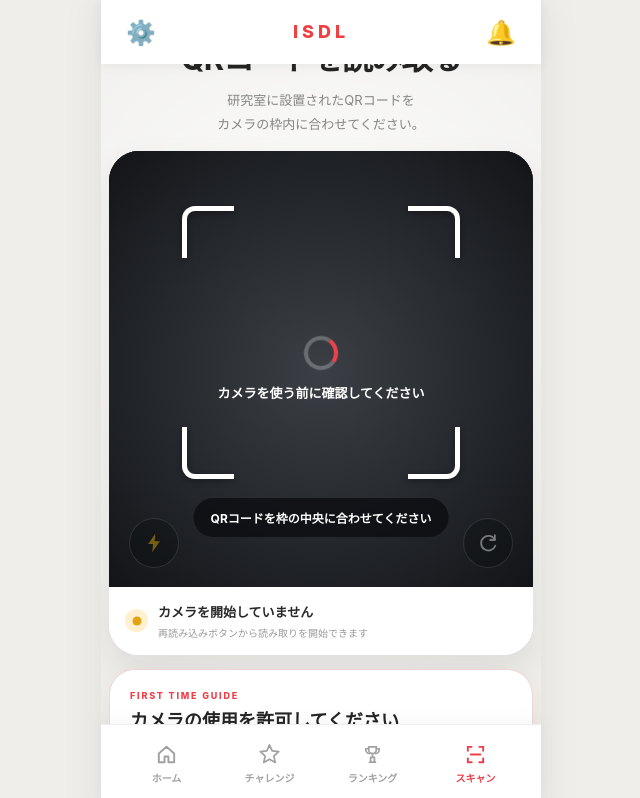
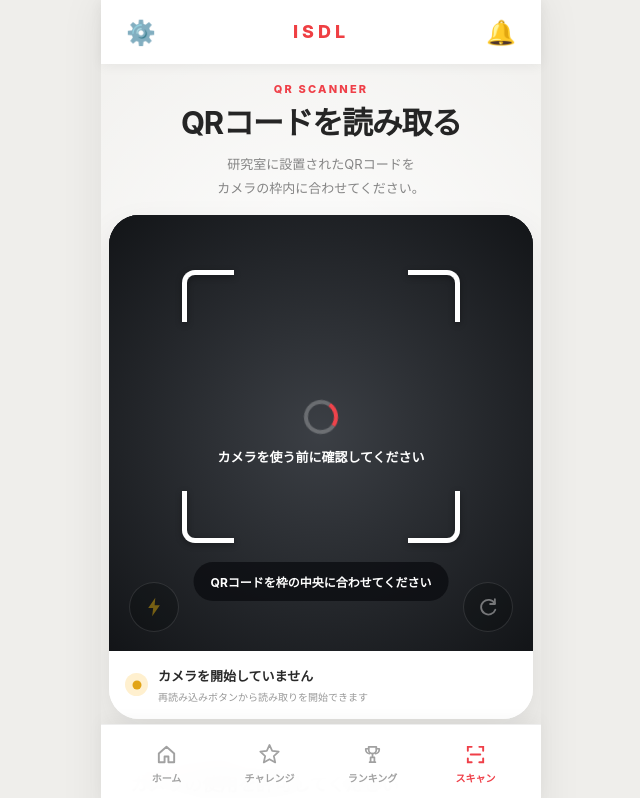
Before and after one commit to ISDL-hackathon/2026-teamC, a Next.js app: page /scan in a window 1280 px wide. Shown: the top 798 px of the page, without its empty margins (319-959 px from the left). Built offline with nearby package versions, Linux system fonts and the light colour scheme.

Commit message:
fix(d):画面サイズをボトムナビに合うように修正

```diff
--- a/src/app/challenge/page.module.css
+++ b/src/app/challenge/page.module.css
@@ -8,14 +8,10 @@
 .page {
   position: relative;
   width: 100%;
-  max-width: 390px;
+  max-width: 440px;
   min-height: 100vh;
+  margin: 0 auto;
   overflow-x: hidden;
-  background: #f1f1f1;
-  color: #222222;
-  font-family:
-    -apple-system, BlinkMacSystemFont, "Segoe UI", "Noto Sans JP",
-    sans-serif;
 }
 
 .header {
--- a/src/app/scan/scan.css
+++ b/src/app/scan/scan.css
@@ -98,7 +98,7 @@ button {
 }
 
 .scan-main {
-  padding: 18px 8px 24px;
+  padding: 82px 8px 24px;
 }
 
 .scan-title-section {
```
Also changed, not shown: src/app/home/style.css (+5 -3 lines).
